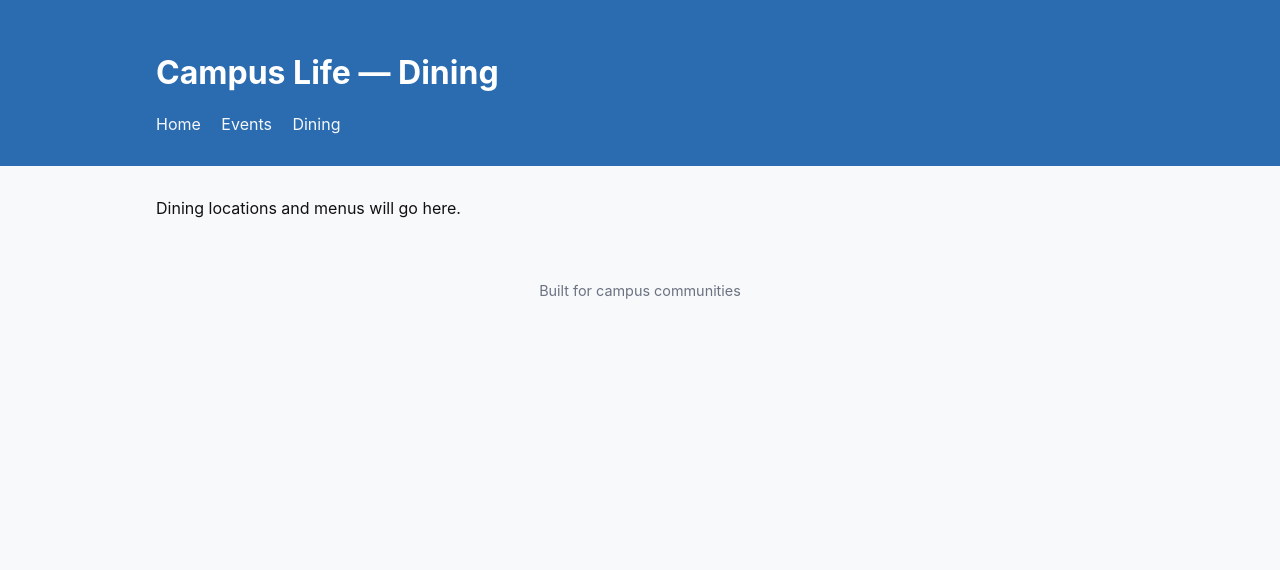
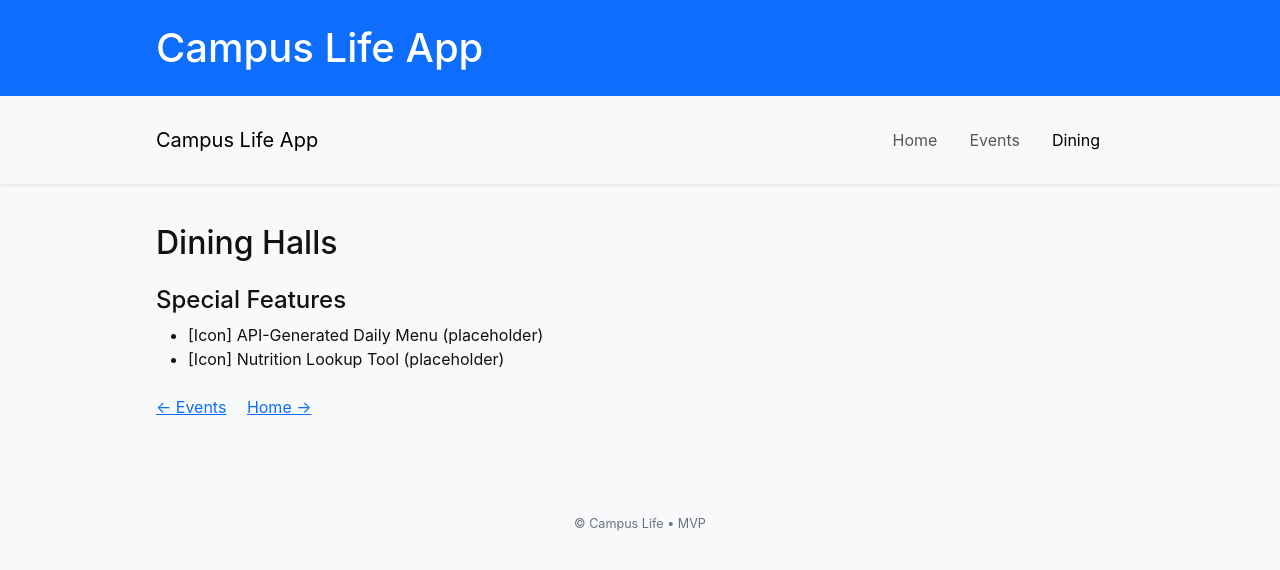
Before and after one commit to Bigdbetd/campus-life-super-app, a plain HTML site: page dining.html in a window 1280 px wide. Drawn offline with nearby package versions, Linux system fonts and the light colour scheme.

Commit message:
added inistial structure to dining.html

```diff
--- a/dining.html
+++ b/dining.html
@@ -1,29 +1,64 @@
 <!doctype html>
+<!-- Campus Life App — Dining (by Drew Newman) -->
 <html lang="en">
 <head>
-  <meta charset="utf-8">
-  <meta name="viewport" content="width=device-width,initial-scale=1">
-  <title>Campus Life — Dining</title>
-  <link rel="stylesheet" href="css/style.css">
-  <link rel="icon" href="images/favicon.png">
+  <meta charset="utf-8" />
+  <meta name="viewport" content="width=device-width, initial-scale=1" />
+  <meta name="description" content="Dining page for Campus Life App." />
+  <link rel="icon" href="images/favicon.png" />
+  <title>Campus Life App — Dining</title>
+  <link href="https://cdn.jsdelivr.net/npm/bootstrap@5.3.2/dist/css/bootstrap.min.css" rel="stylesheet">
+  <link rel="stylesheet" href="css/style.css" />
 </head>
 <body>
-  <header>
+  <header class="bg-primary text-white py-2">
     <div class="container">
-      <h1>Campus Life — Dining</h1>
-      <nav>
-        <a href="index.html">Home</a>
-        <a href="events.html">Events</a>
-        <a href="dining.html">Dining</a>
-      </nav>
+      <h1 class="mb-0">Campus Life App</h1>
     </div>
   </header>
-  <main class="container">
-    <p>Dining locations and menus will go here.</p>
+
+  <nav class="navbar navbar-expand-lg navbar-light bg-light shadow-sm">
+    <div class="container">
+      <a class="navbar-brand" href="index.html">Campus Life App</a>
+      <button class="navbar-toggler" data-bs-toggle="collapse" data-bs-target="#nav3">
+        <span class="navbar-toggler-icon"></span>
+      </button>
+      <div id="nav3" class="collapse navbar-collapse">
+        <ul class="navbar-nav ms-auto">
+          <li class="nav-item"><a class="nav-link" href="index.html">Home</a></li>
+          <li class="nav-item"><a class="nav-link" href="events.html">Events</a></li>
+          <li class="nav-item"><a class="nav-link active" href="dining.html">Dining</a></li>
+        </ul>
+      </div>
+    </div>
+  </nav>
+
+  <main class="container my-4">
+    <h2>Dining Halls</h2>
+
+    <div id="dining-list" class="mb-3">
+      <!-- JS injects dining cards here -->
+    </div>
+
+    <section class="mt-4">
+      <h4>Special Features</h4>
+      <ul>
+        <li>[Icon] API-Generated Daily Menu (placeholder)</li>
+        <li>[Icon] Nutrition Lookup Tool (placeholder)</li>
+      </ul>
+    </section>
+
+    <div class="mt-4">
+      <a class="me-3" href="events.html">← Events</a>
+      <a href="index.html">Home →</a>
+    </div>
   </main>
-  <footer>
-    <div class="container">Built for campus communities</div>
+
+  <footer class="bg-light py-3 mt-5">
+    <div class="container text-center small">© Campus Life • MVP</div>
   </footer>
+
+  <script src="https://cdn.jsdelivr.net/npm/bootstrap@5.3.2/dist/js/bootstrap.bundle.min.js"></script>
   <script src="js/script.js"></script>
 </body>
 </html>
```
